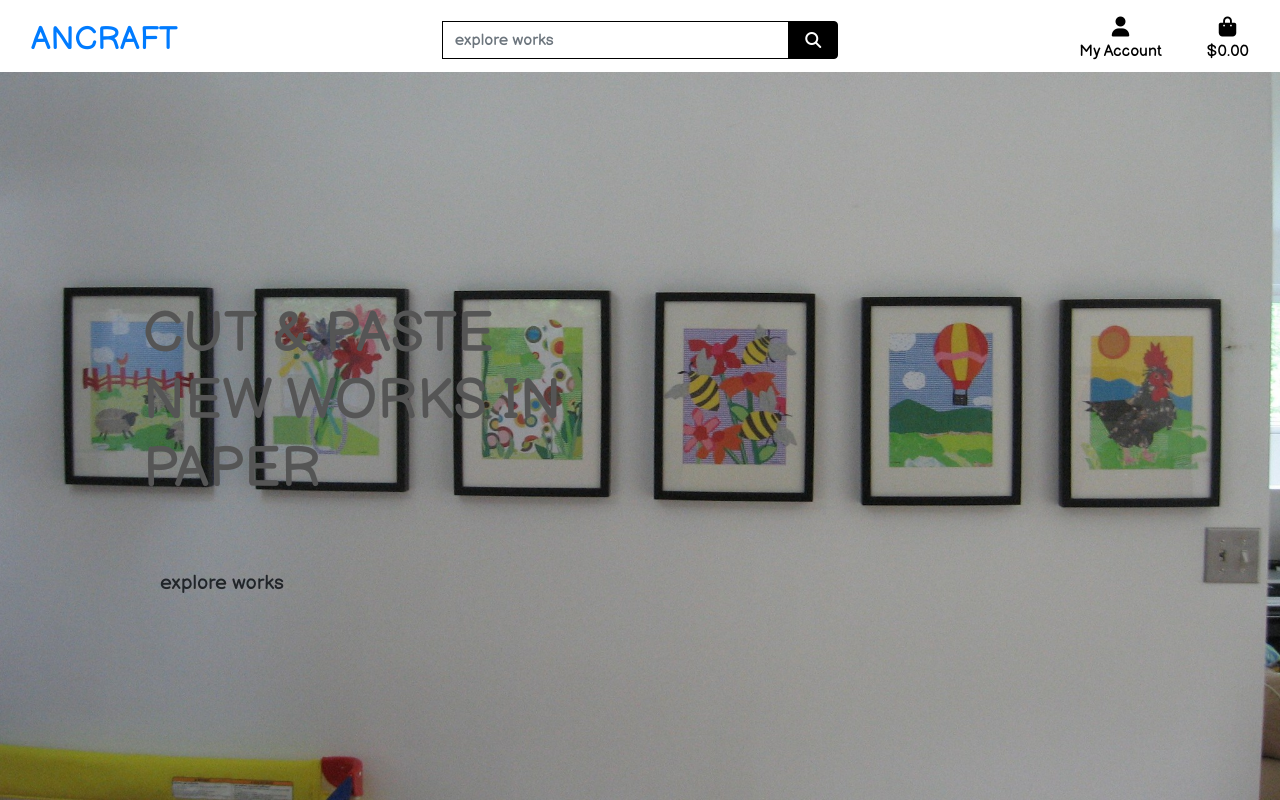
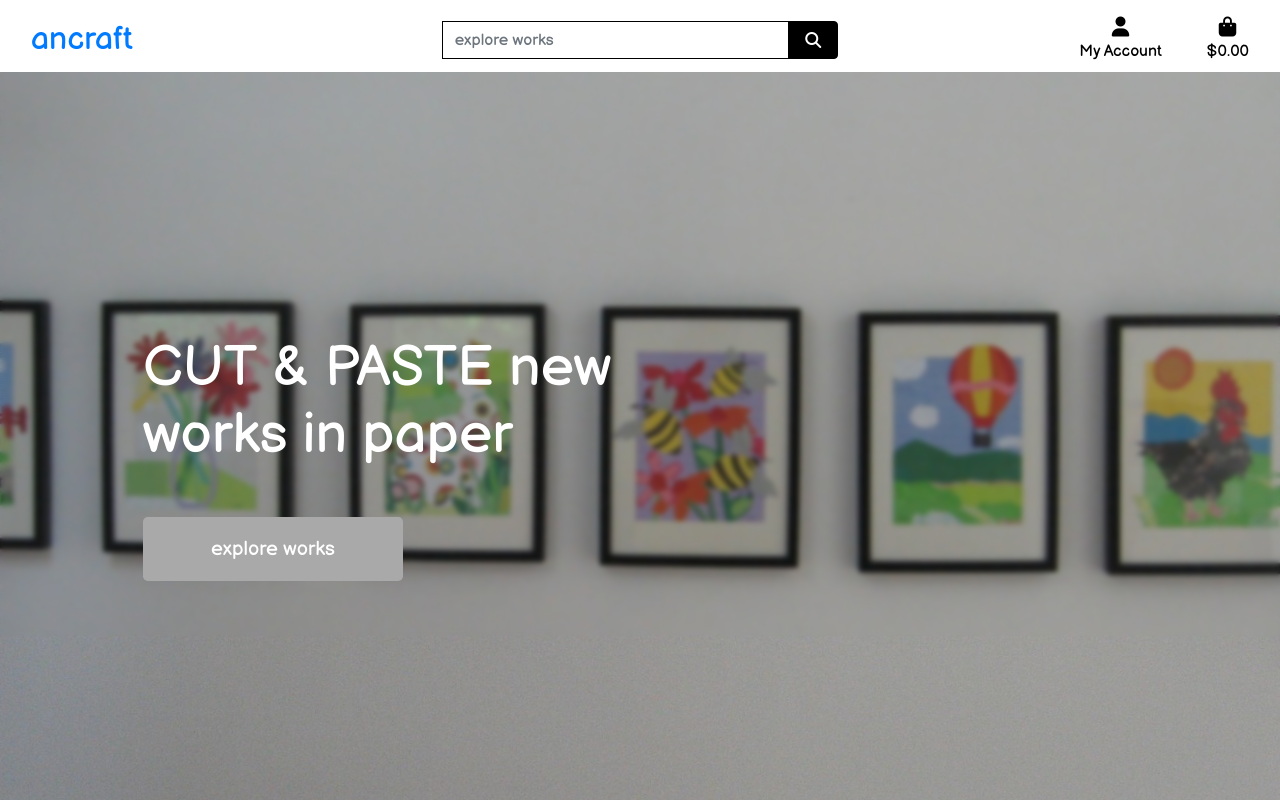
Before and after one commit to antfromano/milestone-project-4, a Django app: page / in a window 1280 px wide. Run offline with Django 3.2, Linux system fonts and the light colour scheme; some libraries are stand-ins or nearby versions.

Commit message:
updated and styled index.html

```diff
--- a/home/templates/home/index.html
+++ b/home/templates/home/index.html
@@ -12,8 +12,8 @@
 {% block content %}
     <div class="container h-100">
         <div class="row h-100">
-            <div class="col-7 col-md-6 my-auto">
-                <h1 class="display-4 logo-font text-green">
+            <div class="col-10 col-md-7 my-auto">
+                <h1 class="display-4 logo-font text-white">
                     CUT & PASTE new works in paper
                 </h1>
                 <div class="my-5">
--- a/static/css/base.css
+++ b/static/css/base.css
@@ -5,6 +5,7 @@
 body {
     background: url('/media/homepage_background.jpg') no-repeat center center fixed;
     background-size: cover;
+    backdrop-filter: blur(2.5px);
     height: calc(100vh - 164px);
     color: #555;
     font-family: 'Balsamiq Sans', cursive;
@@ -19,16 +20,12 @@
     width: 1.5rem;
 }
 
-.logo-font {
-    text-transform: uppercase;
-}
-
 .main-logo-link {
     width: fit-content;
 }
 
-.shop-now-button {
-    background: black;
+.explore-works-button {
+    background: darkgray;
     color: white;
     min-width: 260px;
 }
@@ -38,9 +35,9 @@
     color: white;
 }
 
-.shop-now-button:hover,
-.shop-now-button:active,
-.shop-now-button:focus,
+.explore-works-button:hover,
+.explore-works-button:active,
+.explore-works-button:focus,
 .btn-black:hover,
 .btn-black:active,
 .btn-black:focus {
```
Also changed, not shown: media/homepage_background.jpg.
